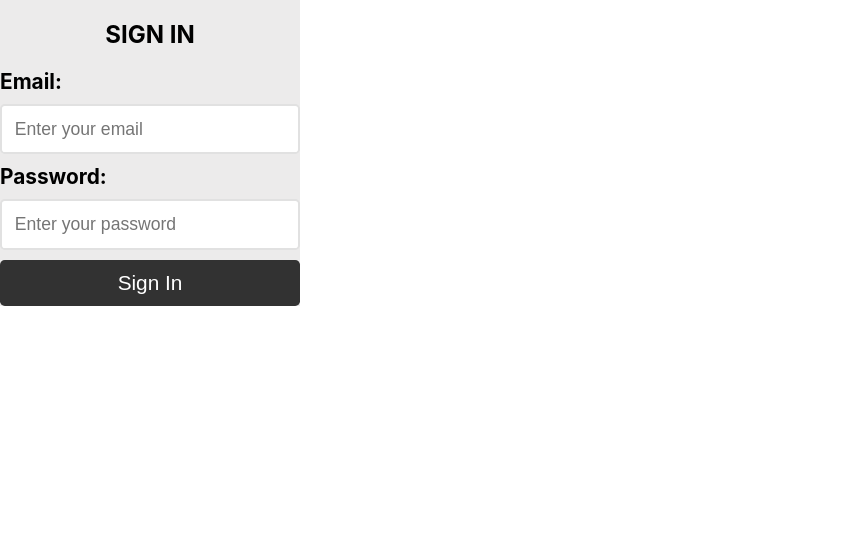
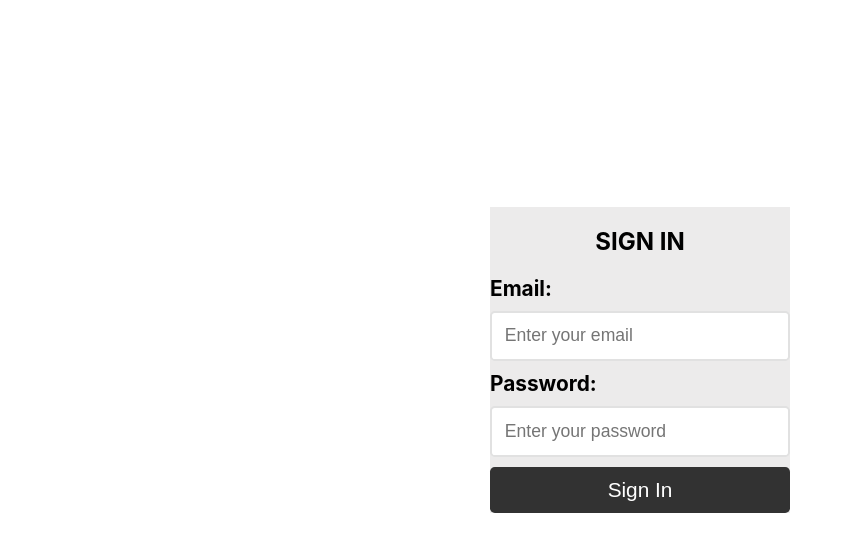
Before and after one commit to bhr94/hackathon-project, a React (Create React App) app in the folder client/: page / in a window 1280 px wide. Shown: the top 552 px of the page, without its empty margins (0-853 px from the left). Built offline with nearby package versions, Linux system fonts and the light colour scheme.

Commit message:
added _app.scss partial

```diff
--- a/client/src/App.js
+++ b/client/src/App.js
@@ -4,7 +4,7 @@ import Signin from "./Signin";
 
 function App() {
   return (
-    <div>
+    <div className = "container">
       <Signin/>
     </div>
   );
--- a/client/src/styles/main.css
+++ b/client/src/styles/main.css
@@ -8,6 +8,7 @@
           flex-direction: column;
   width: 300px;
   background-color: #ecebeb;
+  margin-bottom: 5rem;
 }
 
 .form__name-input, .form__password-input {
@@ -48,4 +49,18 @@
   font-size: 1.3rem;
   font-weight: bolder;
 }
+
+.container {
+  display: -webkit-box;
+  display: -ms-flexbox;
+  display: flex;
+  -webkit-box-align: center;
+      -ms-flex-align: center;
+          align-items: center;
+  -webkit-box-pack: center;
+      -ms-flex-pack: center;
+          justify-content: center;
+  width: 100%;
+  height: 100vh;
+}
 /*# sourceMappingURL=main.css.map */
--- a/client/src/styles/main.scss
+++ b/client/src/styles/main.scss
@@ -1 +1,2 @@
-@import "./partials/signin"
+@import "./partials/signin";
+@import "./partials/app";
--- /dev/null
+++ b/client/src/styles/partials/_app.scss
@@ -0,0 +1,7 @@
+.container {
+    display: flex;
+    align-items: center;
+    justify-content: center;
+    width: 100%;
+    height: 100vh;
+}
--- a/client/src/styles/partials/_signin.scss
+++ b/client/src/styles/partials/_signin.scss
@@ -3,6 +3,7 @@
     flex-direction: column;
     width: 300px;
     background-color: #ecebeb;
+    margin-bottom: 5rem;
 }
 
 .form__name-input {
```
Also changed, not shown: 1 other file (tests, documents, lock files or other folders).
